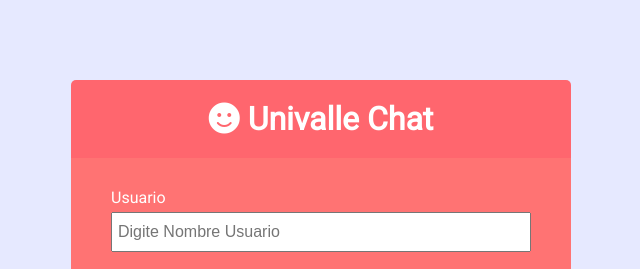
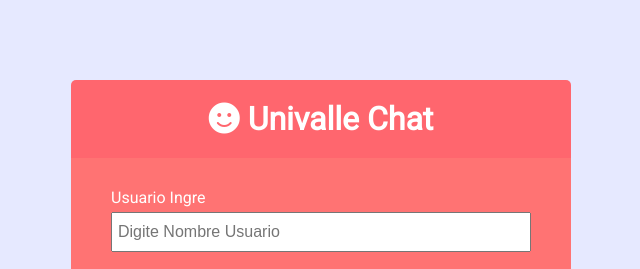
Before and after one commit to vanesacifuentes/chatunivalle, a website: page public/index.html in a window 1280 px wide. Shown: the top 269 px of the page, 319-959 px from the left. Drawn offline with Linux system fonts and the light colour scheme.

Commit message:
Cambia nombre usuario

```diff
--- a/public/index.html
+++ b/public/index.html
@@ -21,7 +21,7 @@
       <main class="join-main">
         <form action="chat.html">
           <div class="form-control">
-            <label for="username">Usuario</label>
+            <label for="username">Usuario Ingre</label>
             <input
               type="text"
               name="username"
```
